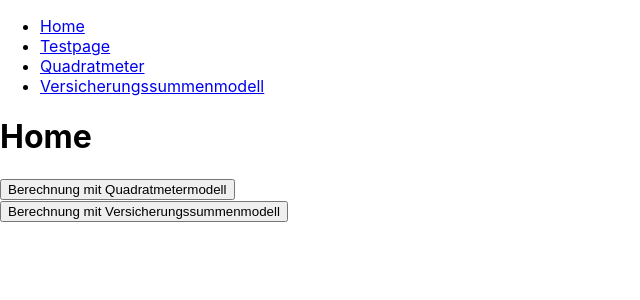
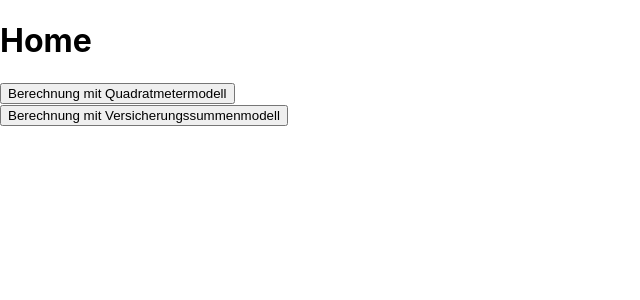
Before and after one commit to bambuk-html/Versicherungsrechner, a React (Create React App) app in the folder versicherungsrechner/: page / in a window 1280 px wide. Shown: the top 300 px of the page, without its empty margins (0-640 px from the left). Built offline with nearby package versions, Linux system fonts and the light colour scheme.

Commit message:
navbar entfert, weil überflüssig

```diff
--- a/versicherungsrechner/src/App.js
+++ b/versicherungsrechner/src/App.js
@@ -1,7 +1,6 @@
 import React from "react";
 import ReactDOM from "react-dom/client";
 import { BrowserRouter, Routes, Route } from "react-router-dom";
-import Layout from "./pages/Layout";
 import Home from "./pages/Home";
 import NoPage from "./pages/NoPage";
 import Quadratmeter from "./pages/Quadratmeter";
@@ -15,13 +14,11 @@ export default function App() {
     <div className="homediv">
     <BrowserRouter>
       <Routes>
-        <Route path="/" element={<Layout />}>
           <Route index element={<Home />} />
           <Route path="*" element={<NoPage />} />
           <Route path="Quadratmeter" element={<Quadratmeter />} />
           <Route path="Tesdpage" element={<Tesdpage />} />
           <Route path="Summe" element={<Summe />} />
-        </Route>
       </Routes>
     </BrowserRouter>
     </div>
--- a/versicherungsrechner/src/pages/Layout.js
+++ /dev/null
@@ -1,27 +0,0 @@
-import { Outlet, Link } from "react-router-dom";
-
-const Layout = () => {
-  return (
-    <>
-      <nav>
-        <ul>
-          <li>
-            <Link to="/">Home</Link>
-          </li>
-          <li>
-            <Link to="Tesdpage">Testpage</Link>
-          </li>
-          <li>
-            <Link to="Quadratmeter">Quadratmeter</Link>
-          </li>
-          <li>
-            <Link to="Summe">Versicherungssummenmodell</Link>
-          </li>
-        </ul>
-      </nav>
-      <Outlet />
-    </>
-  )
-};
-
-export default Layout;
```
